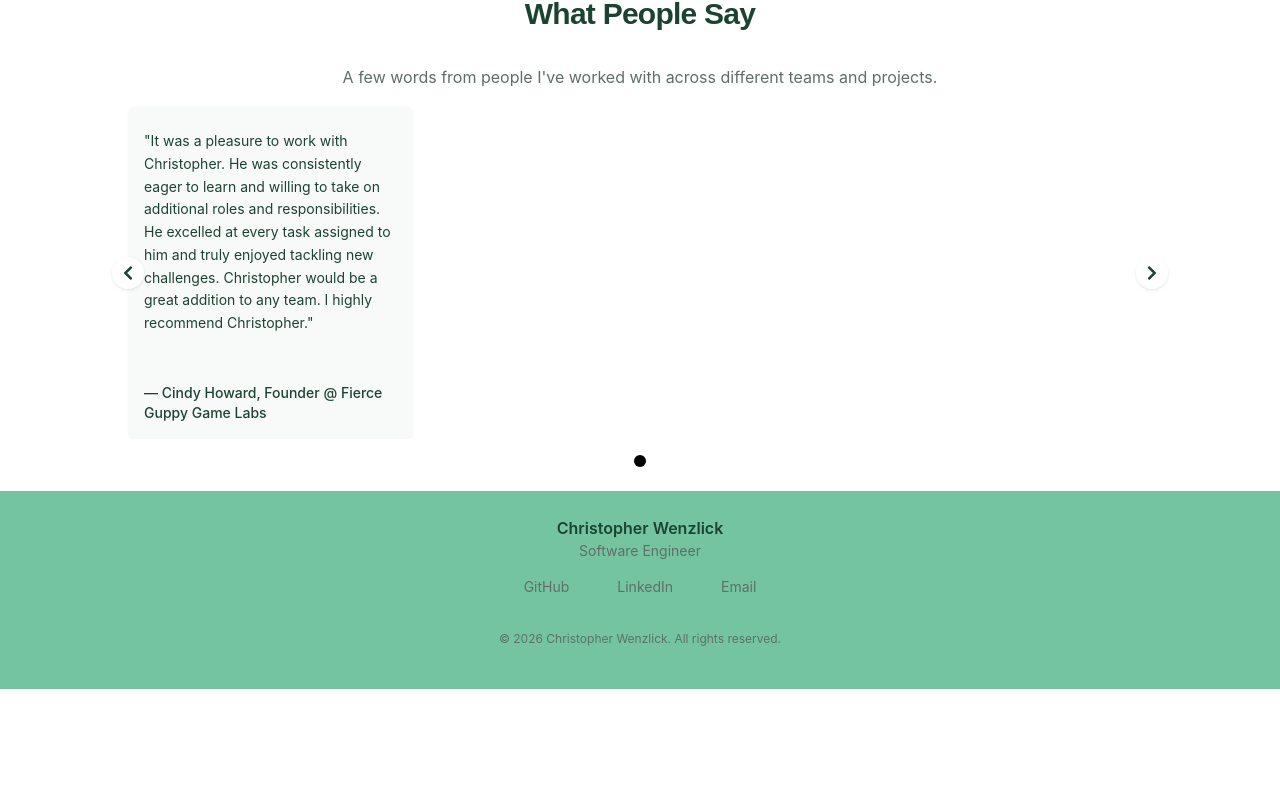
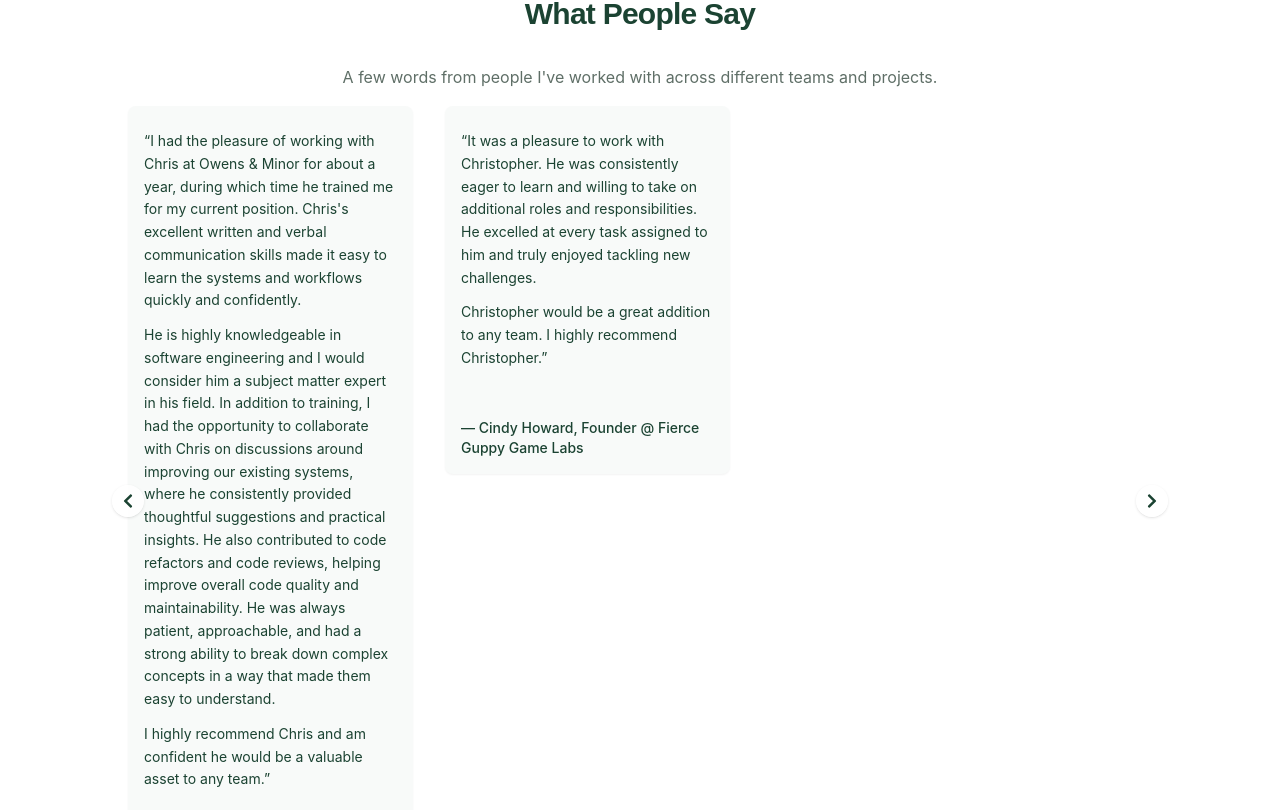
Before and after one commit to ChrisWenzlick/portfolio-website, a Next.js app: page / in a window 1280 px wide. Shown: the part 1750-2560 px from the top of the page. Before the commit the page ends 2439 px from the top, so only its background shows below. Built offline with nearby package versions, Linux system fonts and the light colour scheme.

Commit message:
Add testimonial and fix paragraph formatting in testimonial cards

```diff
--- a/components/layout/TestimonialsSection.tsx
+++ b/components/layout/TestimonialsSection.tsx
@@ -1,30 +1,44 @@
 import Card, { CardContent, CardFooter } from "../ui/Card";
 import { testimonials } from "../../src/content/testimonials";
 import Carousel from "components/ui/Carousel";
+
+function QuoteBody({ text }: { text: string }) {
+    const paragraphs = text
+        .split(/\n[ \t]*\n/)                        // split on lines that are empty or only spaces/tabs
+        .map((p) => p.replace(/\n/g, " ").trim())   // replace single newlines with a space
+        .filter(Boolean);                           // drop empty chunks
+
+    return (
+        <div className="text-sm leading-relaxed space-y-3">
+            {paragraphs.map((para, i) => (
+                <p key={i}>
+                    {i === 0 && <span>&ldquo;</span>}
+                    {para}
+                    {i === paragraphs.length - 1 && <span>&rdquo;</span>}
+                </p>
+            ))}
+        </div>
+    );
+}
 
 export default function TestimonialsSection() {
     return (
         <section>
             <h2>What People Say</h2>
-
             <p className="mt-2 max-w-2xl text-(--color-text-muted)">
                 A few words from people I&apos;ve worked with across different teams and projects.
             </p>
-
             <Carousel autoPlayInterval={5000}>
                 {testimonials.map((t, i) => (
                     <Card shadow="sm" radius="md" key={i} className="flex h-full">
                         <CardContent className="flex-1 pt-6">
-                            <p className="text-sm leading-relaxed">
-                                &quot;{t.quote}&quot;
-                            </p>
+                            <QuoteBody text={t.quote} />
                         </CardContent>
-
                         <CardFooter className="pt-4">
                             <div className="text-sm font-medium">
-                            — {t.author}
-                            {t.role && `, ${t.role}`}
-                            {t.company && ` @ ${t.company}`}
+                                — {t.author}
+                                {t.role && `, ${t.role}`}
+                                {t.company && ` @ ${t.company}`}
                             </div>
                         </CardFooter>
                     </Card>
--- a/src/content/testimonials.ts
+++ b/src/content/testimonials.ts
@@ -10,13 +10,41 @@ export interface Testimonial {
 
 export const testimonials: Testimonial[] = [
   {
+    id: "ryan-ducharme",
+    quote:
+      `I had the pleasure of working with Chris at Owens &
+      Minor for about a year, during which time he trained
+      me for my current position. Chris's excellent written
+      and verbal communication skills made it easy to learn
+      the systems and workflows quickly and confidently.
+
+      He is highly knowledgeable in software engineering and
+      I would consider him a subject matter expert in his
+      field. In addition to training, I had the opportunity
+      to collaborate with Chris on discussions around
+      improving our existing systems, where he consistently
+      provided thoughtful suggestions and practical insights.
+      He also contributed to code refactors and code reviews,
+      helping improve overall code quality and
+      maintainability. He was always patient, approachable,
+      and had a strong ability to break down complex concepts
+      in a way that made them easy to understand.
+
+      I highly recommend Chris and am confident he would be a
+      valuable asset to any team.`,
+    author: "Ryan DuCharme",
+    role: "Application Developer II",
+    company: "Owens & Minor",
+  },
+  {
     id: "cindy-howard",
     quote:
       `It was a pleasure to work with Christopher.
       He was consistently eager to learn and willing
       to take on additional roles and responsibilities.
       He excelled at every task assigned to him and
-        truly enjoyed tackling new challenges.\n\n
+      truly enjoyed tackling new challenges.
+
       Christopher would be a great addition to any team.
       I highly recommend Christopher.`,
     author: "Cindy Howard",
```
Lines whose indentation alone changed are shown as unchanged.
